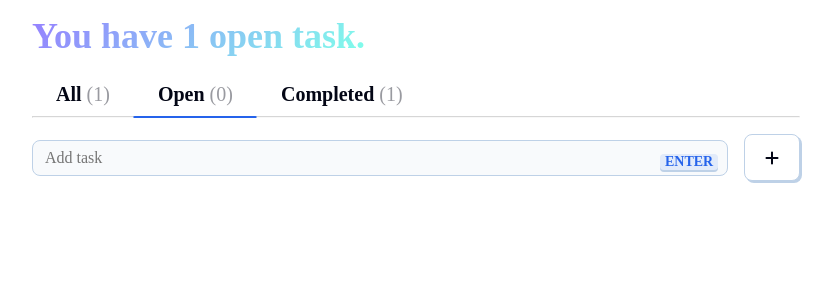
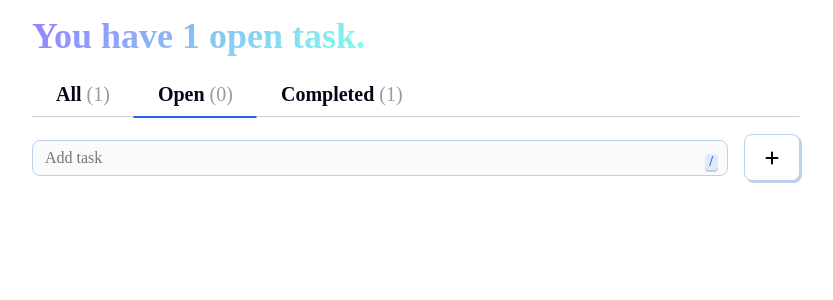
Before and after one commit to DarshikR/todo-app, a React (Vite) app: page / in a window 1280 px wide. Shown: the top 300 px of the page, without its empty margins (224-1057 px from the left). Built offline with nearby package versions, Linux system fonts and the light colour scheme; a web font is replaced by a local one.

Commit message:
trying to some featurastics when click "/" key that time focus on todo input and also in edit todo input using useRef.

```diff
--- a/src/App.jsx
+++ b/src/App.jsx
@@ -1,4 +1,4 @@
-import { useEffect, useState } from "react"
+import { useEffect, useRef, useState } from "react"
 import { Header } from "./components/Header"
 import { Tabs } from "./components/Tabs"
 import { TodoInput } from "./components/TodoInput"
@@ -20,6 +20,9 @@ function App() {
   const [isEditing, setIsEditing] = useState(false); // Tracks if any todo is being edited
 
   const [isEnterPressed, setIsEnterPressed] = useState(false); // To track Enter key press globally
+  const [isSlashPressed, setIsSlashPressed] = useState(false); // To track Slash key press globally
+  const inputRef = useRef(null) // Ref to the input element in TodoInput
+  const editInputRef = useRef(null) // Ref to the input element in TodoInput
 
   function handleAddTodo(newTodo) {
     const newTodoList = [...todos, { input: newTodo, complete: false, isEdited: false }]
@@ -78,11 +81,26 @@ function App() {
       if (e.key === 'Enter') {
         setIsEnterPressed(true); // Set the state when "Enter" is pressed
       }
+      if (e.key === '/') {
+        // e.preventDefault() // Prevent default "/" behavior
+        // inputRef.current.focus() // Focus the input field
+        setIsSlashPressed(true); // Set the state when "Enter" is pressed
+      }
     };
 
     const handleKeyUp = (e) => {
       if (e.key === 'Enter') {
         setIsEnterPressed(false); // Reset the state when "Enter" is released
+      }
+      if (e.key === '/') {
+        e.preventDefault() // Prevent default "/" behavior
+        if (!isEditing && inputRef.current) {
+          inputRef.current.focus(); // Focus on TodoInput if it's not in edit mode
+        }
+        if (isEditing && inputRef.current) {
+          editInputRef.current.focus(); // Focus on TodoInput if it's not in edit mode
+        }
+        setIsSlashPressed(false); // Set the state when "Enter" is pressed
       }
     };
 
@@ -95,7 +113,7 @@ function App() {
       window.removeEventListener('keydown', handleKeyDown);
       window.removeEventListener('keyup', handleKeyUp);
     };
-  }, []); // Empty dependency array to run this effect only on mount/unmount
+  }, [isEditing]); // Empty dependency array to run this effect only on mount/unmount
 
   return (
     <>
@@ -108,8 +126,15 @@ function App() {
         handleDeleteTodo={handleDeleteTodo}
         selectedTab={selectedTab}
         todos={todos}
-        isEnterPressed={isEnterPressed} />
-      <TodoInput handleAddTodo={handleAddTodo} isEditing={isEditing} isEnterPressed={isEnterPressed} />
+        isEnterPressed={isEnterPressed}
+        editInputRef={editInputRef}
+        isSlashPressed={isSlashPressed} />
+      <TodoInput
+        handleAddTodo={handleAddTodo}
+        isEditing={isEditing}
+        isEnterPressed={isEnterPressed}
+        inputRef={inputRef}
+        isSlashPressed={isSlashPressed} />
     </>
   )
 }
--- a/src/components/TodoCard.jsx
+++ b/src/components/TodoCard.jsx
@@ -1,10 +1,11 @@
 import { useState } from "react";
 
 export function TodoCard(props) {
-    const { todo, handleDeleteTodo, todoIndex, handleCompleteTodo, setIsEditing, isEnterPressed, handleSaveEdit } = props
+    const { todo, handleDeleteTodo, todoIndex, handleCompleteTodo, setIsEditing, isEnterPressed, handleSaveEdit, editInputRef, isSlashPressed } = props
     const [isEditingCard, setIsEditingCard] = useState(false); // Local state for individual todo editing
     // const [isEditing, setIsEditing] = useState(false); // To toggle between view and edit mode
     const [newInput, setNewInput] = useState(todo.input); // Local state to hold the new value
+    const [isInputFocused, setIsInputFocused] = useState(false); // Track input focus in edit mode
     return (
         <div className="card todo-item">
             {!isEditingCard ? (
@@ -40,18 +41,29 @@ export function TodoCard(props) {
                 <>
                     <div className="for-pill">
                         <input
+                            ref={editInputRef}
                             type="text"
                             value={newInput}
                             onChange={(e) => setNewInput(e.target.value)}
-                            onKeyPress={(e) => {
+                            onKeyUp={(e) => {
                                 if (e.key === 'Enter') {
                                     handleSaveEdit(todoIndex, newInput); // Save edited value
                                     setIsEditingCard(false); // Exit editing mode for this card
                                     setIsEditing(false); // Re-enable the TodoInput component
                                 }
                             }}
+                            onFocus={() => setIsInputFocused(true)}   // Set focus state to true when input is focused
+                            onBlur={() => setIsInputFocused(false)}    // Set focus state to false when input loses focus
                         />
-                        <p className={`pill pill--key ${isEnterPressed ? 'pill--key-pressed' : ''}`}>Enter</p>
+                        {!isInputFocused ? (
+                            <p className={`pill pill--key ${isSlashPressed ? 'pill--key-pressed' : ''}`}>
+                                /
+                            </p>
+                        ) : (
+                            <p className={`pill pill--key ${isEnterPressed ? 'pill--key-pressed' : ''}`}>
+                                Enter
+                            </p>
+                        )}
                     </div>
                     <div className="todo-buttons">
                         <button onClick={() => {
--- a/src/components/TodoInput.jsx
+++ b/src/components/TodoInput.jsx
@@ -1,7 +1,7 @@
 import { useState } from "react";
 
 export function TodoInput(props) {
-    const { handleAddTodo, isEditing, isEnterPressed } = props;
+    const { handleAddTodo, isEditing, isEnterPressed, inputRef, isSlashPressed } = props;
     const [inputValue, setInputValue] = useState('');
     const [isFocused, setIsFocused] = useState(false); // Track input focus
 
@@ -9,11 +9,12 @@ export function TodoInput(props) {
         <div className="input-container">
             <div className="for-pill">
                 <input
+                    ref={inputRef}
                     value={inputValue}
                     onChange={(e) => setInputValue(e.target.value)}
                     onKeyPress={(e) => {
                         if (e.key === 'Enter') {
-                            if (!inputValue) {return}
+                            if (!inputValue) { return }
                             handleAddTodo(inputValue);
                             setInputValue('');
                         }
@@ -23,14 +24,20 @@ export function TodoInput(props) {
                     onFocus={() => setIsFocused(true)}  // Set focus state to true when input is focused
                     onBlur={() => setIsFocused(false)}   // Set focus state to false when input loses focus
                 />
-                <p className={`pill pill--key ${isEnterPressed ? 'pill--key-pressed' : ''}`}>
-                    Enter
-                </p>
+                {!isFocused ? (
+                    <p className={`pill pill--key ${isSlashPressed ? 'pill--key-pressed' : ''}`}>
+                        /
+                    </p>
+                ) : (
+                    <p className={`pill pill--key ${isEnterPressed ? 'pill--key-pressed' : ''}`}>
+                        Enter
+                    </p>
+                )}
             </div>
             <button
                 className={`${isFocused && isEnterPressed ? 'enter--key-pressed' : ''}`} // Apply class only when input is focused and Enter is pressed
                 onClick={() => {
-                    if (!inputValue) {return}
+                    if (!inputValue) { return }
                     handleAddTodo(inputValue);
                     setInputValue('');
                 }}
--- a/src/components/TodoList.jsx
+++ b/src/components/TodoList.jsx
@@ -1,7 +1,7 @@
 import { TodoCard } from "./TodoCard";
 
 export function TodoList(props) {
-    const { todos, selectedTab, handleDeleteTodo, handleCompleteTodo, setIsEditing, isEnterPressed, handleSaveEdit } = props
+    const { todos, selectedTab, handleDeleteTodo, handleCompleteTodo, setIsEditing, isEnterPressed, handleSaveEdit, editInputRef, isSlashPressed } = props
 
     const filterTodosList = selectedTab === 'All' ?
         todos :
```
